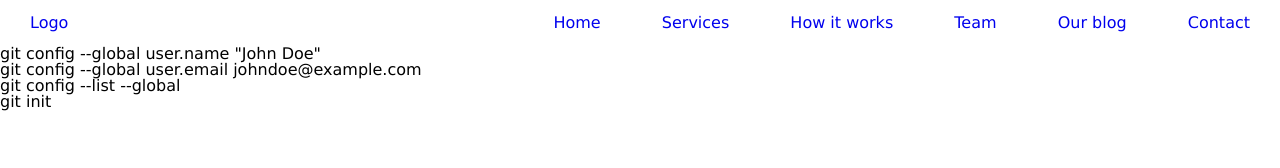
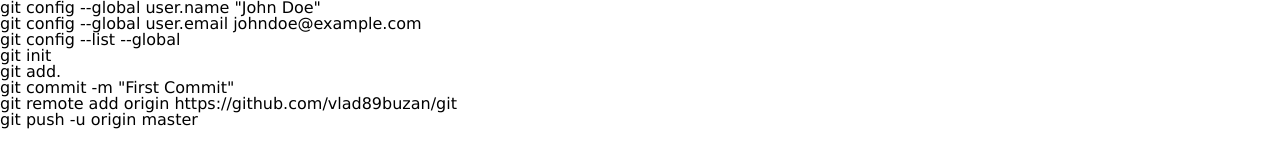
Before and after one commit to vlad89buzan/git, a website: page src/index.html in a window 1280 px wide. Drawn offline with nearby package versions, Linux system fonts and the light colour scheme; files that its build step writes are made by us from their sources; files whose address does not match are found by name.

Commit message:
second commit

```diff
--- a/gulp/version.json
+++ b/gulp/version.json
@@ -1,3 +1,3 @@
 {
-    "main": "20220516225830"
+    "main": "20220531144946"
 }
--- a/src/index.html
+++ b/src/index.html
@@ -6,15 +6,19 @@
 
 <body>
 	<div class="wrapper">
-		@@include('html/header.html',{})
+
 		<main>
 			<p>git config --global user.name "John Doe"</p>
 			<p>git config --global user.email johndoe@example.com</p>
 			<p>git config --list --global</p>
 			<p>git init</p>
+			<p>git add.</p>
+			<p>git commit -m "First Commit"</p>
+			<p>git remote add origin https://github.com/vlad89buzan/git</p>
+			<p>git push -u origin master</p>
 
 		</main>
-		@@include('html/footer.html',{})
+
 	</div>
 	<script src="js/app.min.js"></script>
 </body>
```
Also changed, not shown: dist/css/style.css, dist/css/style.min.css, dist/img/bottom.png (deleted), dist/img/close.png (deleted), dist/img/lamp.png (deleted), dist/img/masjid.png (deleted), dist/img/menu.png (deleted), dist/img/moon.png (deleted), dist/img/rock.png (deleted), dist/img/stars.png (deleted), dist/img/stars2.png (deleted), dist/index.html.
